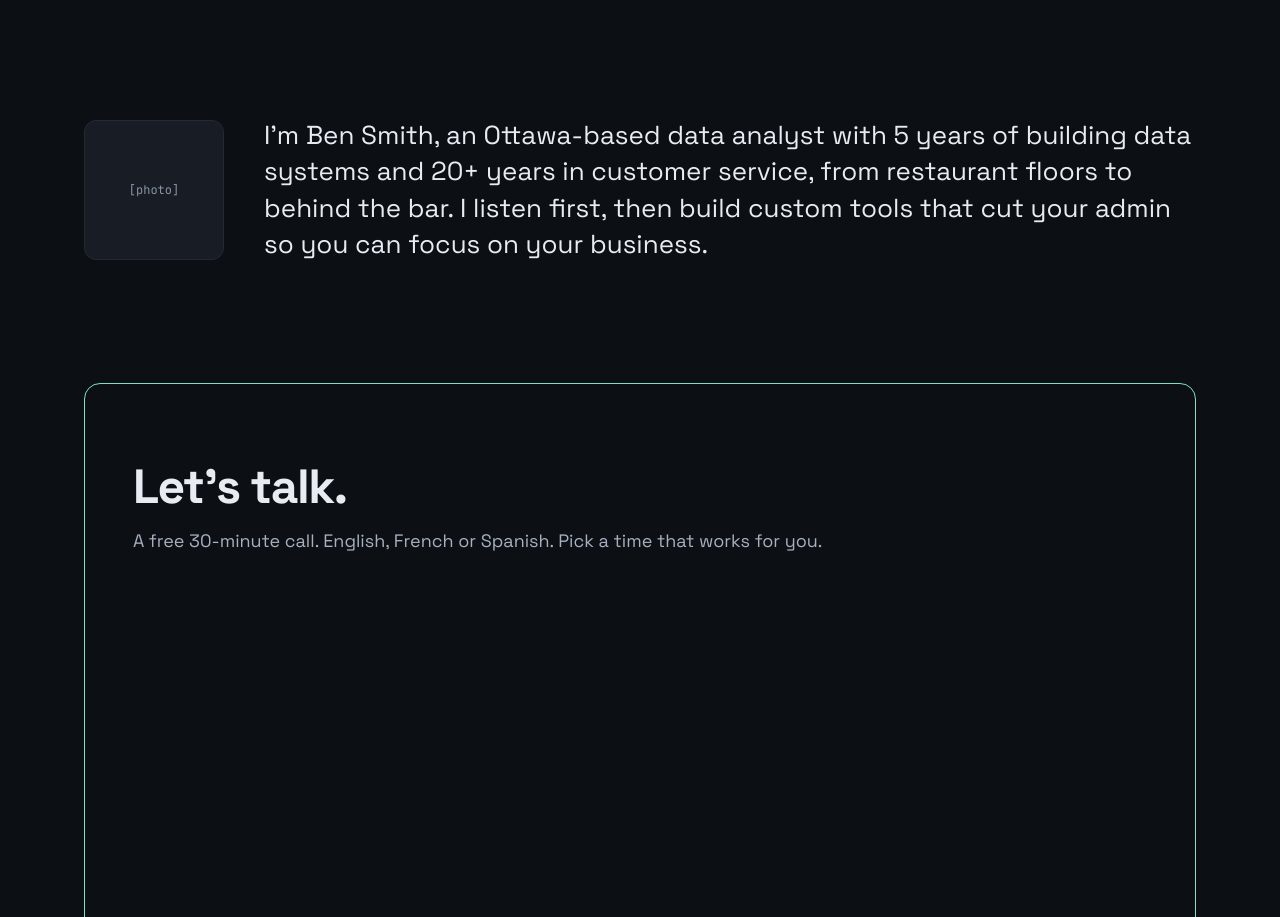
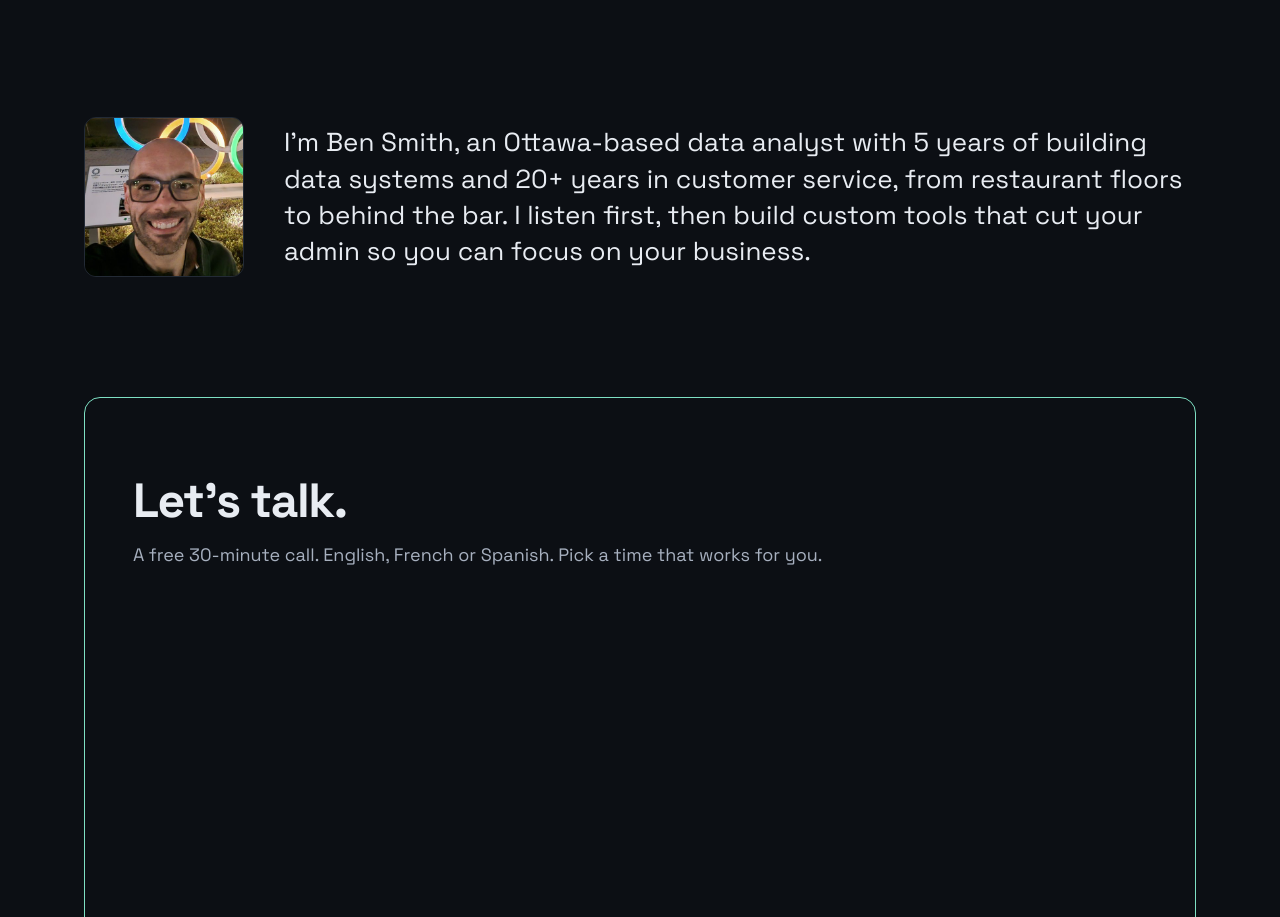
Before and after one commit to bso613/BS2-website, a plain HTML site: page index.html in a window 1280 px wide. Shown: the part 1565-2482 px from the top of the page. Drawn offline with Linux system fonts and the light colour scheme; a script that the page names is missing.

Commit message:
Add Ben's photo to bio
Co-Authored-By: Claude Opus 5.5 <noreply@anthropic.com>
Claude-Session: https://claude.ai/code/session_01F8fwsSpEZ6fM53fJNpDkd5

```diff
--- a/index.html
+++ b/index.html
@@ -66,7 +66,7 @@
   .card p { font-size: 13px; }
 
   .about { padding-bottom: 120px; display: flex; flex-wrap: wrap; gap: 40px; align-items: center; }
-  .photo { width: 140px; height: 140px; border-radius: 12px; background: var(--surface-2); border: 1px solid var(--line); display: flex; align-items: center; justify-content: center; color: var(--faint); font-size: 12px; flex: none; }
+  .photo { width: 160px; height: 160px; border-radius: 12px; border: 1px solid var(--line); object-fit: cover; flex: none; }
   .about p { flex: 1 1 400px; font-size: 26px; line-height: 1.4; }
 
   #book { border: 1px solid var(--accent); border-radius: 16px; padding: 72px 48px; display: flex; flex-direction: column; gap: 24px; margin-bottom: 64px; scroll-margin-top: 24px; }
@@ -149,7 +149,7 @@
   </section>
 
   <section class="about">
-    <div class="photo mono">[photo]</div>
+    <img class="photo" src="img/ben.jpg" alt="Ben Smith">
     <p>I'm Ben Smith, an Ottawa-based data analyst with 5 years of building data systems and 20+ years in customer service, from restaurant floors to behind the bar. I listen first, then build custom tools that cut your admin so you can focus on your business.</p>
   </section>
 
```
Also changed, not shown: img/ben.jpg (added).
